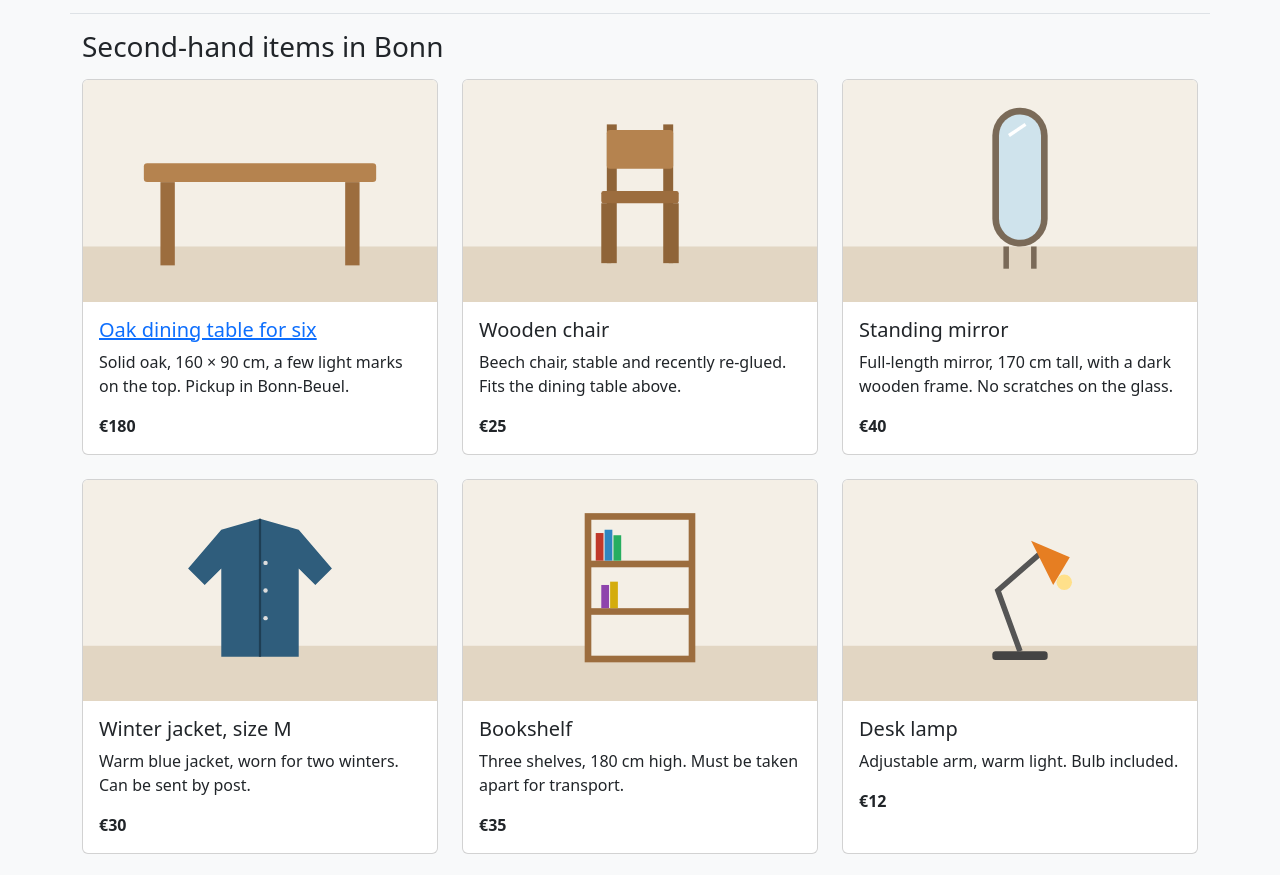
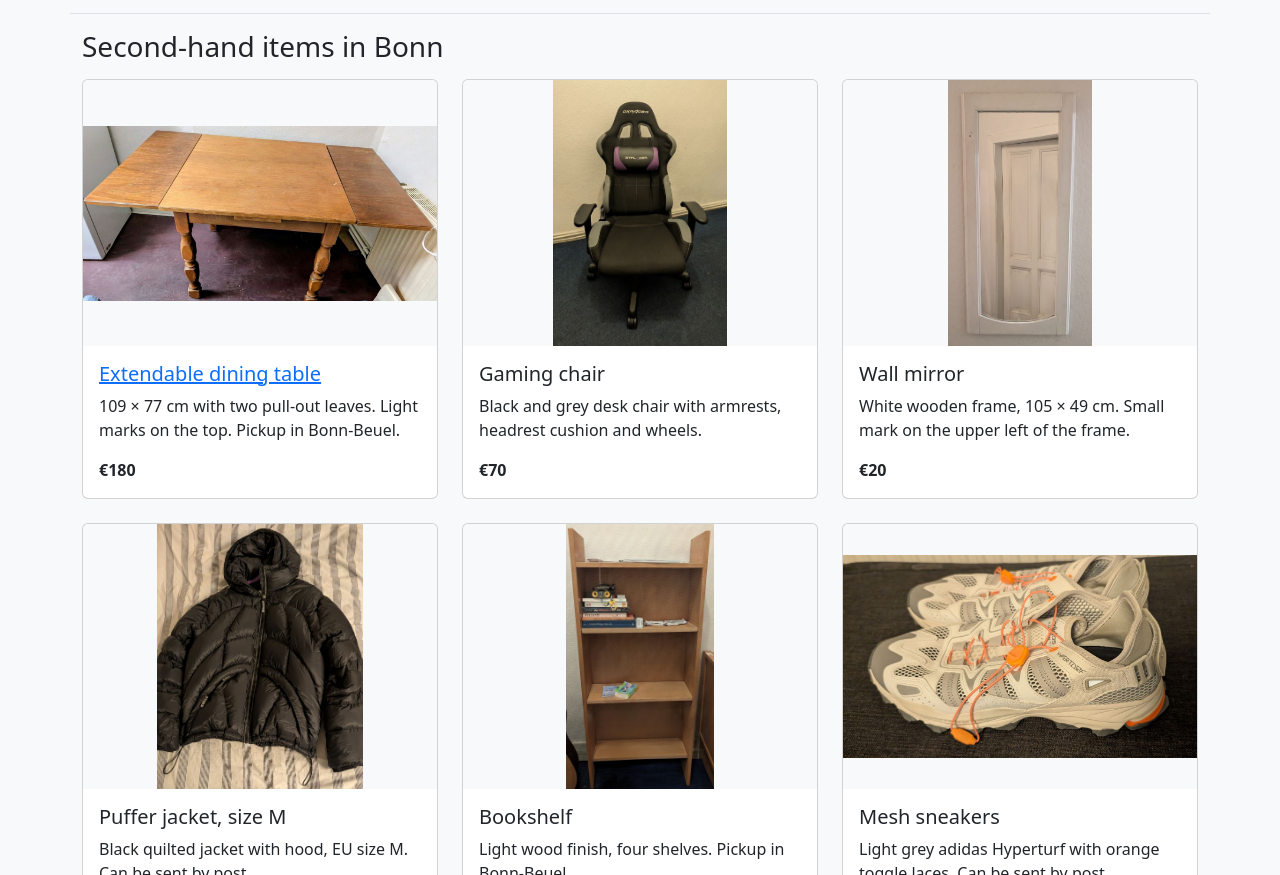
Before and after one commit to Rammi-1one/lets-roll, a plain HTML site: page task4/index.html in a window 1280 px wide. Shown: the part 72-947 px from the top of the page. Drawn offline with nearby package versions, Linux system fonts and the light colour scheme.

Commit message:
Replace placeholder drawings with real photos
Task 3 and Task 4 now use the seller's own photos; listing texts updated
to match the items; cards use a 4:3 ratio frame with object-fit-contain.

```diff
--- a/task4/index.html
+++ b/task4/index.html
@@ -18,10 +18,12 @@
     <div class="row g-4">
       <div class="col-sm-12 col-md-6 col-lg-4">
         <article class="card h-100">
-          <img src="images/dining-table.svg" class="card-img-top img-fluid" alt="Oak dining table with four legs" width="640" height="400">
+          <div class="ratio ratio-4x3 bg-body-tertiary rounded-top">
+            <img src="images/dining-table.jpg" class="card-img-top img-fluid object-fit-contain" alt="Wooden dining table with turned legs and both extension leaves pulled out" width="1200" height="594">
+          </div>
           <div class="card-body">
-            <h2 class="card-title h5"><a href="../task3/index.html">Oak dining table for six</a></h2>
-            <p class="card-text">Solid oak, 160 × 90 cm, a few light marks on the top. Pickup in Bonn-Beuel.</p>
+            <h2 class="card-title h5"><a href="../task3/index.html">Extendable dining table</a></h2>
+            <p class="card-text">109 × 77 cm with two pull-out leaves. Light marks on the top. Pickup in Bonn-Beuel.</p>
             <p class="fw-bold mb-0">€180</p>
           </div>
         </article>
@@ -29,10 +31,51 @@
 
       <div class="col-sm-12 col-md-6 col-lg-4">
         <article class="card h-100">
-          <img src="images/chair.svg" class="card-img-top img-fluid" alt="Wooden chair with a straight back" width="640" height="400">
+          <div class="ratio ratio-4x3 bg-body-tertiary rounded-top">
+            <img src="images/chair.jpg" class="card-img-top img-fluid object-fit-contain" alt="Black and grey gaming chair with armrests and a purple headrest cushion" width="787" height="1200">
+          </div>
           <div class="card-body">
-            <h2 class="card-title h5">Wooden chair</h2>
-            <p class="card-text">Beech chair, stable and recently re-glued. Fits the dining table above.</p>
+            <h2 class="card-title h5">Gaming chair</h2>
+            <p class="card-text">Black and grey desk chair with armrests, headrest cushion and wheels.</p>
+            <p class="fw-bold mb-0">€70</p>
+          </div>
+        </article>
+      </div>
+
+      <div class="col-sm-12 col-md-6 col-lg-4">
+        <article class="card h-100">
+          <div class="ratio ratio-4x3 bg-body-tertiary rounded-top">
+            <img src="images/mirror.jpg" class="card-img-top img-fluid object-fit-contain" alt="Tall wall mirror with a white wooden frame" width="650" height="1200">
+          </div>
+          <div class="card-body">
+            <h2 class="card-title h5">Wall mirror</h2>
+            <p class="card-text">White wooden frame, 105 × 49 cm. Small mark on the upper left of the frame.</p>
+            <p class="fw-bold mb-0">€20</p>
+          </div>
+        </article>
+      </div>
+
+      <div class="col-sm-12 col-md-6 col-lg-4">
+        <article class="card h-100">
+          <div class="ratio ratio-4x3 bg-body-tertiary rounded-top">
+            <img src="images/jacket.jpg" class="card-img-top img-fluid object-fit-contain" alt="Black quilted puffer jacket with a hood, lying flat on a bed" width="934" height="1200">
+          </div>
+          <div class="card-body">
+            <h2 class="card-title h5">Puffer jacket, size M</h2>
+            <p class="card-text">Black quilted jacket with hood, EU size M. Can be sent by post.</p>
+            <p class="fw-bold mb-0">€40</p>
+          </div>
+        </article>
+      </div>
+
+      <div class="col-sm-12 col-md-6 col-lg-4">
+        <article class="card h-100">
+          <div class="ratio ratio-4x3 bg-body-tertiary rounded-top">
+            <img src="images/bookshelf.jpg" class="card-img-top img-fluid object-fit-contain" alt="Light wooden bookshelf with four shelves" width="672" height="1200">
+          </div>
+          <div class="card-body">
+            <h2 class="card-title h5">Bookshelf</h2>
+            <p class="card-text">Light wood finish, four shelves. Pickup in Bonn-Beuel.</p>
             <p class="fw-bold mb-0">€25</p>
           </div>
         </article>
@@ -40,44 +83,13 @@
 
       <div class="col-sm-12 col-md-6 col-lg-4">
         <article class="card h-100">
-          <img src="images/mirror.svg" class="card-img-top img-fluid" alt="Tall standing mirror with a rounded top" width="640" height="400">
+          <div class="ratio ratio-4x3 bg-body-tertiary rounded-top">
+            <img src="images/shoes.jpg" class="card-img-top img-fluid object-fit-contain" alt="Pair of light grey mesh sneakers with orange toggle laces" width="1200" height="690">
+          </div>
           <div class="card-body">
-            <h2 class="card-title h5">Standing mirror</h2>
-            <p class="card-text">Full-length mirror, 170 cm tall, with a dark wooden frame. No scratches on the glass.</p>
-            <p class="fw-bold mb-0">€40</p>
-          </div>
-        </article>
-      </div>
-
-      <div class="col-sm-12 col-md-6 col-lg-4">
-        <article class="card h-100">
-          <img src="images/jacket.svg" class="card-img-top img-fluid" alt="Blue winter jacket with buttons" width="640" height="400">
-          <div class="card-body">
-            <h2 class="card-title h5">Winter jacket, size M</h2>
-            <p class="card-text">Warm blue jacket, worn for two winters. Can be sent by post.</p>
-            <p class="fw-bold mb-0">€30</p>
-          </div>
-        </article>
-      </div>
-
-      <div class="col-sm-12 col-md-6 col-lg-4">
-        <article class="card h-100">
-          <img src="images/bookshelf.svg" class="card-img-top img-fluid" alt="Wooden bookshelf with three shelves" width="640" height="400">
-          <div class="card-body">
-            <h2 class="card-title h5">Bookshelf</h2>
-            <p class="card-text">Three shelves, 180 cm high. Must be taken apart for transport.</p>
-            <p class="fw-bold mb-0">€35</p>
-          </div>
-        </article>
-      </div>
-
-      <div class="col-sm-12 col-md-6 col-lg-4">
-        <article class="card h-100">
-          <img src="images/desk-lamp.svg" class="card-img-top img-fluid" alt="Orange desk lamp with an adjustable arm" width="640" height="400">
-          <div class="card-body">
-            <h2 class="card-title h5">Desk lamp</h2>
-            <p class="card-text">Adjustable arm, warm light. Bulb included.</p>
-            <p class="fw-bold mb-0">€12</p>
+            <h2 class="card-title h5">Mesh sneakers</h2>
+            <p class="card-text">Light grey adidas Hyperturf with orange toggle laces. Can be sent by post.</p>
+            <p class="fw-bold mb-0">€45</p>
           </div>
         </article>
       </div>
```
Also changed, not shown: task3/details.html (+7 -9 lines), task3/index.html (+10 -10 lines), task3/images/dining-table.jpg (added), task3/images/dining-table.svg (deleted), task4/images/bookshelf.jpg (added), task4/images/bookshelf.svg (deleted), task4/images/chair.jpg (added), task4/images/chair.svg (deleted), task4/images/desk-lamp.svg (deleted), task4/images/dining-table.jpg (added), task4/images/dining-table.svg (deleted), task4/images/jacket.jpg (added), task4/images/jacket.svg (deleted), task4/images/mirror.jpg (added), 2 more files.
